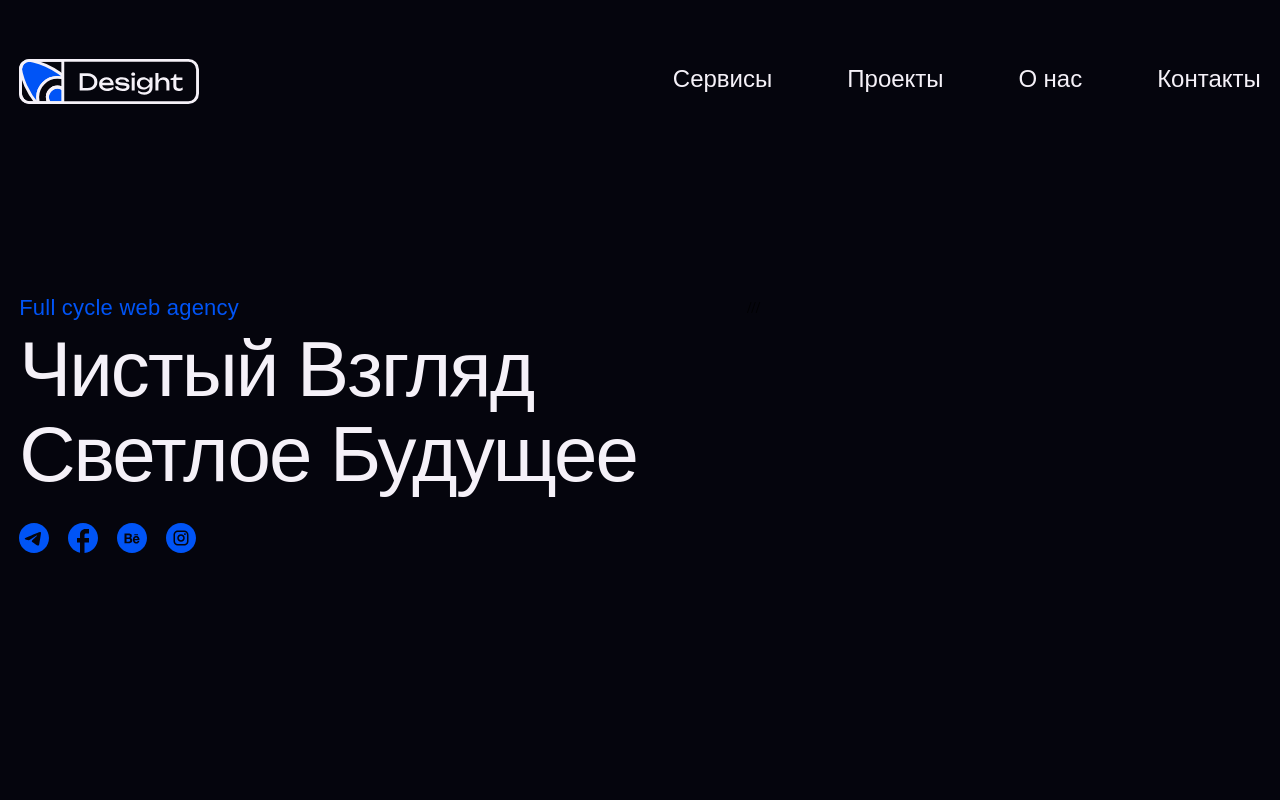
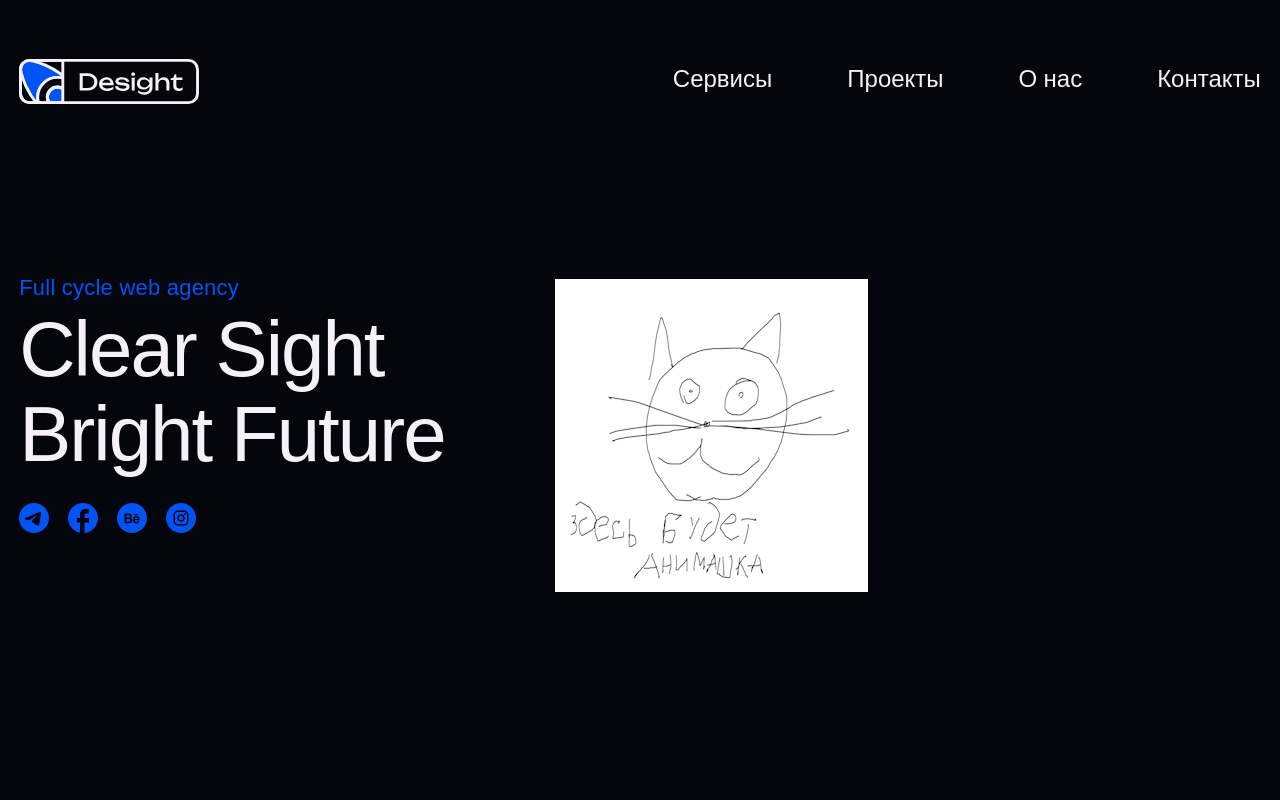
Before and after one commit to matveisch/desight, a Next.js app: page / in a window 1280 px wide. Shown: the top 800 px of the page. Built offline with nearby package versions, Linux system fonts and the light colour scheme; a web font is replaced by a local one.

Commit message:
add placeholder, restructure page

```diff
--- a/src/app/page.tsx
+++ b/src/app/page.tsx
@@ -1,6 +1,6 @@
 import { Header } from '@/sections/Header/Header';
 import Services from '@/sections/Services/Services';
-import { Hero } from '@/sections/Hero/Hero';
+// import { Hero } from '@/sections/Hero/Hero';
 import styles from '@styles/page.module.scss';
 import OurWork from '@sections/OurWork/OurWork';
 
@@ -8,7 +8,7 @@ export default function Home() {
   return (
     <main className={styles.main}>
       <Header />
-      <Hero />
+      {/* <Hero /> */}
       <Services />
       <OurWork />
     </main>
--- a/src/sections/Header/Header.module.scss
+++ b/src/sections/Header/Header.module.scss
@@ -1,11 +1,18 @@
 .header {
   color: $white;
-  display: flex;
+
+  height: 100vh;
   padding-top: 40px;
-  // padding-left: 33px;
-  // padding-right: 27px;
-  justify-content: space-between;
-  align-items: center;
+
+
+  .headWrap{
+
+    display: flex;
+
+
+    justify-content: space-between;
+    align-items: center;
+  }
 
   .logo {
     max-width: 180px;
--- a/src/sections/Header/Header.tsx
+++ b/src/sections/Header/Header.tsx
@@ -3,10 +3,12 @@ import Image from 'next/image';
 import Link from 'next/link';
 import logo from '@images/logo.svg';
 import burger from '@images/burger.svg';
+import { Hero } from '../Hero/Hero';
 
 export function Header() {
   return (
     <header className={styles.header}>
+      <div className={styles.headWrap}>
         <div className={styles.logo}>
           <Image src={logo} alt="logo" className={styles.image} />
         </div>
@@ -27,6 +29,8 @@ export function Header() {
         <button className={styles.menu}>
           <Image src={burger} alt="burger" className={styles.image} />
         </button>
+      </div>
+      <Hero />
     </header>
   );
 }
--- a/src/sections/Hero/Hero.module.scss
+++ b/src/sections/Hero/Hero.module.scss
@@ -1,15 +1,20 @@
 .hero{
     padding-top: 180px;
-    min-height: 100vh;
-    display: flex;
-    gap: 110px;
-    flex-direction: row;
+    // min-height: 100vh;
+
+    .herowrap{
+        display: flex;
+        gap: 110px;
+        flex-direction: row;
+    }
 
 
 
         h1{
             padding-top: 10px;
             color: $white;
+            font-size: min(6.09375vw, 78px);
+
         }
 
         .social{
--- a/src/sections/Hero/Hero.tsx
+++ b/src/sections/Hero/Hero.tsx
@@ -2,14 +2,17 @@
 import styles from './Hero.module.scss';
 import Social from '@/components/Social/Social';
 import { social } from '@/utils/data/data';
-
+import { HeroImage } from '../HeroImage/HeroImage';
+import placeholder from '@images/placeholder_animation.png';
+import Image from 'next/image';
 export function Hero() {
   return (
     <section className={styles.hero}>
+        <div className={styles.herowrap}>
             <div className={styles.text}>
                 <h3>Full cycle web agency</h3>
-            <h1 className={styles.title}>Чистый Взгляд <br />
-                Светлое Будущее
+                <h1 className={styles.title}>Clear Sight<br />
+                    Bright Future
                 </h1>
                 <div className={styles.social}>
                     {social.map((icon, index) => (
@@ -22,8 +25,10 @@ export function Hero() {
                 </div>
             </div>
             <div className={styles.animation}>
-            ///
+                <Image src={placeholder}  alt='kotik'/>
             </div>
+        </div>
+        <HeroImage />
     </section>
   );
 }
--- /dev/null
+++ b/src/sections/HeroImage/HeroImage.tsx
@@ -0,0 +1,11 @@
+
+import styles from './HeroImage.module.scss';
+
+
+export function HeroImage() {
+  return (
+    <section className={styles.heroimage}>
+
+    </section>
+  );
+}
```
Also changed, not shown: public/images/placeholder_animation.png (added), src/sections/HeroImage/HeroImage.module.scss (added). Lines whose indentation alone changed are shown as unchanged.
